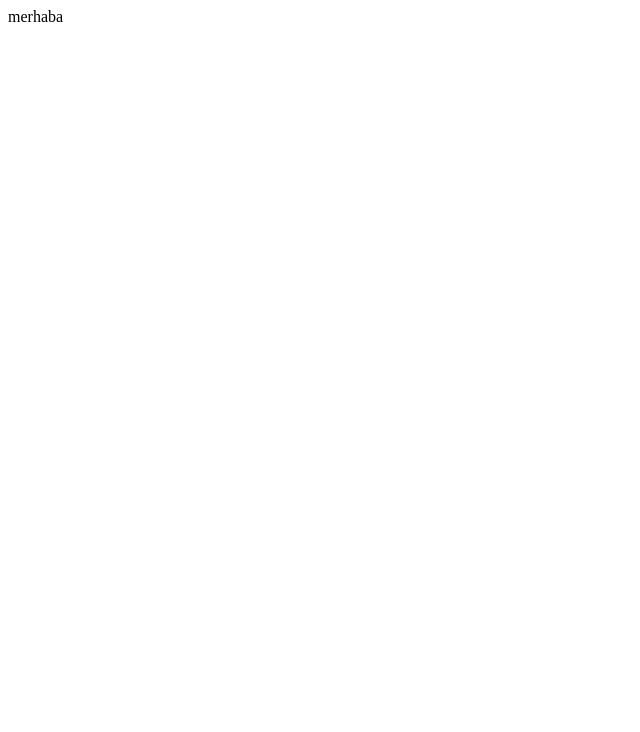
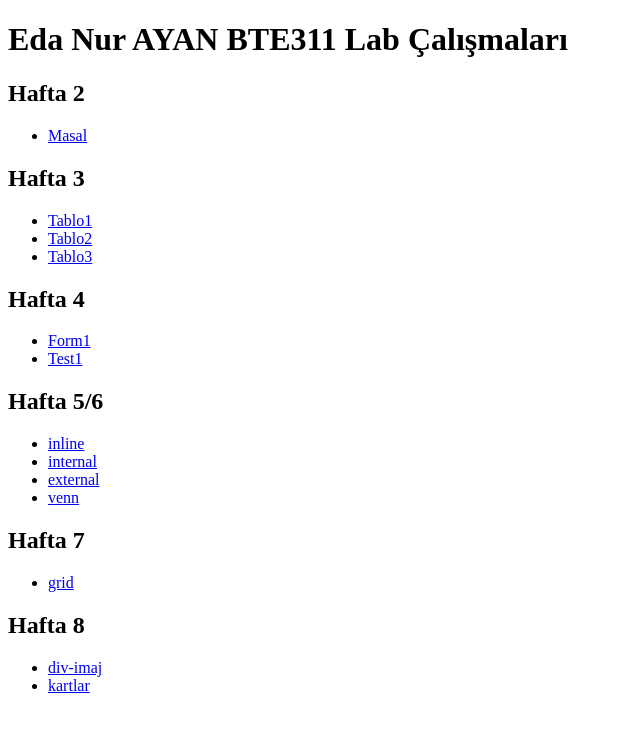
Before and after one commit to Edayan1/edanurayan, a plain HTML site: page index.html in a window 1280 px wide. Shown: the whole page, without its empty margins (0-640 px from the left). Drawn offline with Linux system fonts and the light colour scheme.

Commit message:
Update index.html

```diff
--- a/index.html
+++ b/index.html
@@ -1 +1,74 @@
-merhaba
+<!DOCTYPE html>
+<html lang="en">
+  <head>
+    <meta charset="UTF-8" />
+    <meta name="viewport" content="width=device-width, initial-scale=1.0" />
+    <title>BTE311 Lab Çalışmaları</title>
+  </head>
+  <body>
+    <h1>  Eda Nur AYAN BTE311 Lab Çalışmaları</h1>
+
+    <h2>Hafta 2</h2>
+    <ul>
+      <li>
+        <a href="hafta2-1.html">Masal</a>
+      </li>
+    </ul>
+
+    <h2>Hafta 3</h2>
+    <ul>
+      <li>
+        <a href="hafta3-1.html">Tablo1</a>
+      </li>
+      <li>
+        <a href="hafta3-2.html">Tablo2</a>
+      </li>
+      <li>
+        <a href="hafta3-3.html">Tablo3</a>
+      </li>
+    </ul>
+
+    <h2>Hafta 4</h2>
+    <ul>
+      <li>
+        <a href="hafta4-1.html">Form1</a>
+      </li>
+      <li>
+        <a href="hafta4-2.html">Test1</a>
+      </li>
+    </ul>
+
+    <h2>Hafta 5/6</h2>
+    <ul>
+      <li>
+        <a href="hafta5-6-1.html">inline</a>
+      </li>
+      <li>
+        <a href="hafta5-6-2.html">internal</a>
+      </li>
+      <li>
+        <a href="hafta5-6-3.html">external</a>
+      </li>
+      <li>
+        <a href="hafta5-6-4.html">venn</a>
+      </li>
+    </ul>
+
+    <h2>Hafta 7</h2>
+    <ul>
+      <li>
+        <a href="hafta7-1.html">grid</a>
+      </li>
+    </ul>
+
+    <h2>Hafta 8</h2>
+    <ul>
+      <li>
+        <a href="hafta8-1.html">div-imaj</a>
+      </li>
+      <li>
+        <a href="hafta8-2.html">kartlar</a>
+      </li>
+    </ul>
+  </body>
+</html>
```
